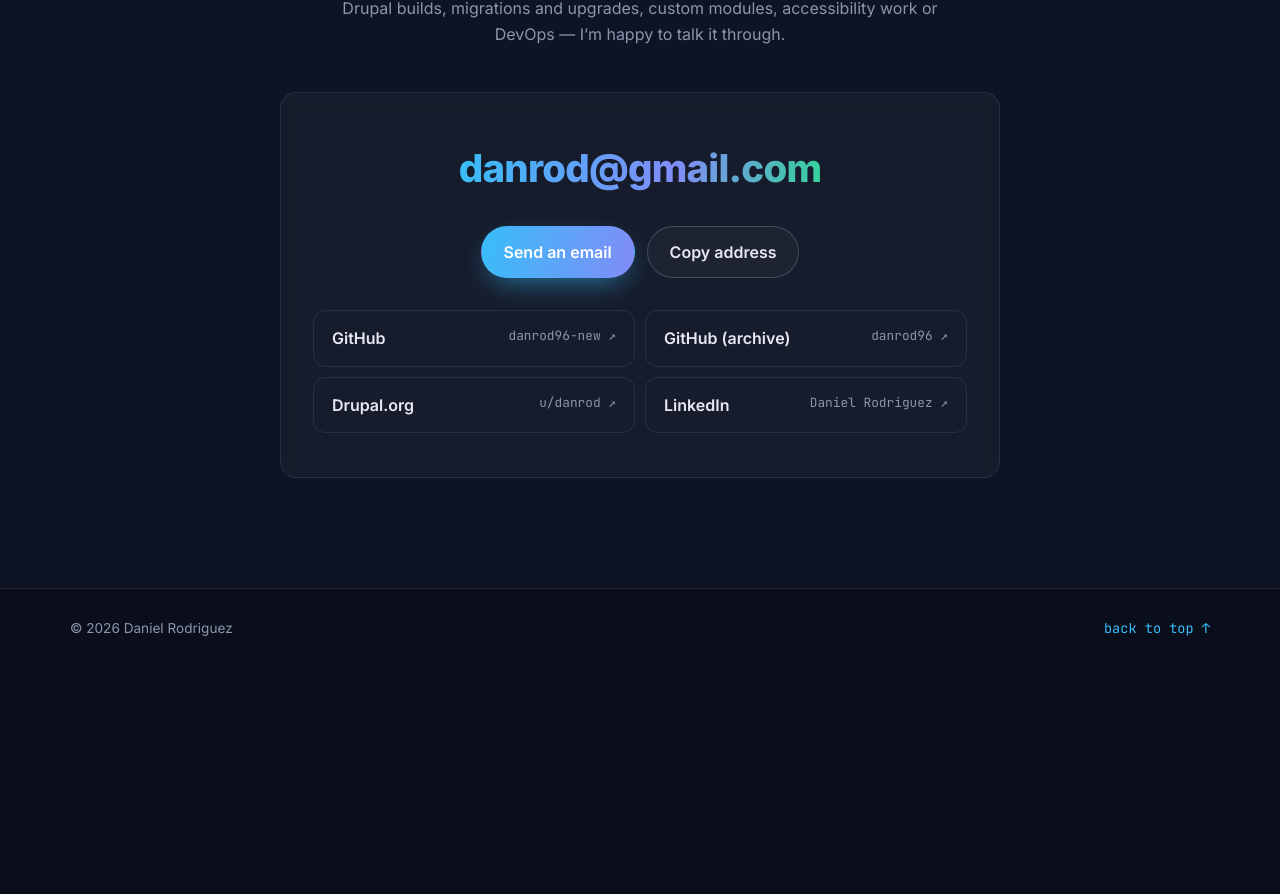
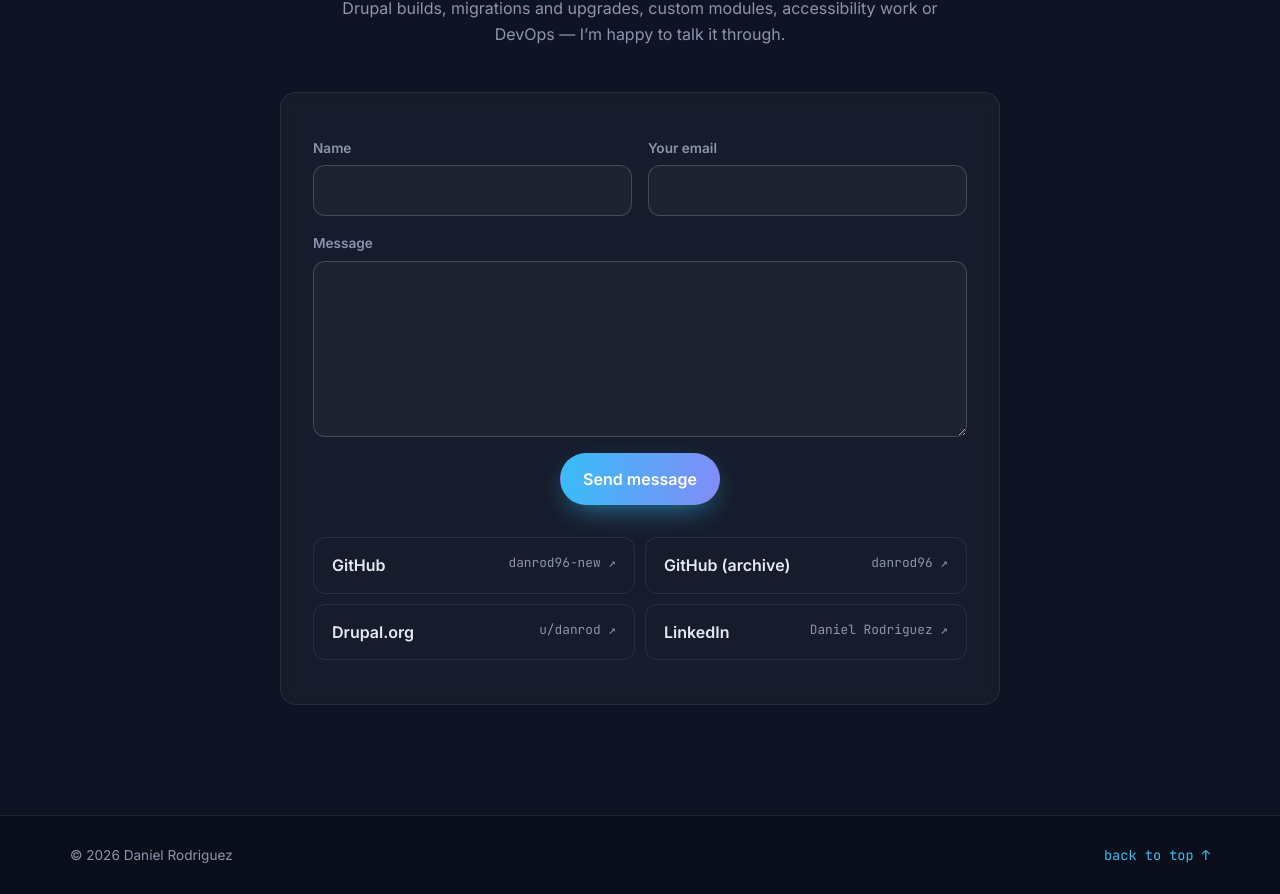
Before and after one commit to danrod96-new/danrod-portfolio-page, a React (Vite) app: page / in a window 1280 px wide. Shown: the part 10930-11824 px from the top of the page. Before the commit the page ends 11598 px from the top, so only its background shows below. Built offline with nearby package versions, Linux system fonts and the light colour scheme.

Commit message:
Added contact form instead of displaying the email to the public

```diff
--- a/src/components/Contact.jsx
+++ b/src/components/Contact.jsx
@@ -1,19 +1,42 @@
 import { useState } from 'react'
-import { profile } from '../data.js'
+import { contactForm, profile } from '../data.js'
 import Reveal from './Reveal.jsx'
 import { useLang } from '../lang.js'
 
+const empty = { name: '', email: '', message: '' }
+
 export default function Contact() {
   const { t } = useLang()
-  const [copied, setCopied] = useState(false)
+  const [fields, setFields] = useState(empty)
+  const [status, setStatus] = useState('idle') // idle | sending | sent | error
 
-  async function copy() {
+  function update(e) {
+    setFields({ ...fields, [e.target.name]: e.target.value })
+  }
+
+  async function submit(e) {
+    e.preventDefault()
+    const form = e.currentTarget
+    setStatus('sending')
     try {
-      await navigator.clipboard.writeText(profile.email)
-      setCopied(true)
-      setTimeout(() => setCopied(false), 1800)
+      const res = await fetch(contactForm.endpoint, {
+        method: 'POST',
+        headers: { 'Content-Type': 'application/json', Accept: 'application/json' },
+        body: JSON.stringify({
+          access_key: contactForm.accessKey,
+          subject: t.contact.subject(fields.name),
+          from_name: 'danrod.ca',
+          ...fields,
+          // Hidden honeypot: people never tick it, bots that fill every field do.
+          botcheck: form.botcheck.checked,
+        }),
+      })
+      const data = await res.json()
+      if (!data.success) throw new Error(data.message)
+      setStatus('sent')
+      setFields(empty)
     } catch {
-      window.location.href = `mailto:${profile.email}`
+      setStatus('error')
     }
   }
 
@@ -32,13 +55,35 @@ export default function Contact() {
           <p className="section__sub">{t.contact.sub}</p>
         </Reveal>
         <Reveal className="contact__card card">
-          <a className="contact__email gradient-text" href={`mailto:${profile.email}`}>
-            {profile.email}
-          </a>
-          <div className="contact__actions">
-            <a className="btn btn--primary" href={`mailto:${profile.email}`}>{t.contact.send}</a>
-            <button className="btn btn--ghost" onClick={copy}>{copied ? t.contact.copied : t.contact.copy}</button>
-          </div>
+          {status === 'sent' ? (
+            <div className="contact__done" role="status">
+              <p className="contact__done-title gradient-text">{t.contact.sentTitle}</p>
+              <p className="muted">{t.contact.sentBody}</p>
+              <button className="btn btn--ghost" onClick={() => setStatus('idle')}>{t.contact.another}</button>
+            </div>
+          ) : (
+            <form className="contact__form" onSubmit={submit}>
+              <div className="contact__row">
+                <label>
+                  <span>{t.contact.name}</span>
+                  <input name="name" autoComplete="name" required maxLength={100} value={fields.name} onChange={update} />
+                </label>
+                <label>
+                  <span>{t.contact.email}</span>
+                  <input name="email" type="email" autoComplete="email" required maxLength={200} value={fields.email} onChange={update} />
+                </label>
+              </div>
+              <label>
+                <span>{t.contact.message}</span>
+                <textarea name="message" rows={6} required maxLength={5000} value={fields.message} onChange={update} />
+              </label>
+              <input type="checkbox" name="botcheck" className="contact__trap" tabIndex={-1} autoComplete="off" aria-hidden="true" />
+              {status === 'error' && <p className="contact__error" role="alert">{t.contact.error}</p>}
+              <button className="btn btn--primary" type="submit" disabled={status === 'sending'}>
+                {status === 'sending' ? t.contact.sending : t.contact.send}
+              </button>
+            </form>
+          )}
           <ul className="contact__links">
             {links.map((l) => (
               <li key={l.href}>
--- a/src/components/Terminal.jsx
+++ b/src/components/Terminal.jsx
@@ -12,7 +12,7 @@ function buildCommands(t, p) {
     modules: () =>
       projects.filter((pr) => pr.category === 'contrib').map((pr) => `${p(pr.title).padEnd(32)} ${p(pr.role).padEnd(12)} ${p(pr.metric)}`),
     skills: () => skills.map((g) => `${p(g.group)}: ${g.items.join(', ')}`),
-    contact: () => [`email:    ${profile.email}`, `github:   ${profile.links.github}`, `drupal:   ${profile.links.drupal}`, `linkedin: ${profile.links.linkedin}`],
+    contact: () => [`${t.terminal.form.padEnd(10)}${t.terminal.formHint}`, `github:   ${profile.links.github}`, `drupal:   ${profile.links.drupal}`, `linkedin: ${profile.links.linkedin}`],
     'uname -a': () => [t.terminal.uname],
     ls: () => ['about  experience  work  skills  contact'],
     sudo: () => [t.terminal.sudo],
--- a/src/data.js
+++ b/src/data.js
@@ -22,13 +22,19 @@ export const profile = {
     en: 'Currently mastering ReactJS and learning Golang.',
     es: 'Actualmente perfeccionando ReactJS y aprendiendo Golang.',
   },
-  email: 'danrod@gmail.com',
   links: {
     github: 'https://github.com/danrod96-new',
     githubOld: 'https://github.com/danrod96',
     drupal: 'https://www.drupal.org/u/danrod',
     linkedin: 'https://www.linkedin.com/in/daniel-rodriguez-38951884/',
   },
+}
+
+// Contact form messages go through Web3Forms (https://web3forms.com), which emails them on.
+// The access key is meant to be public: it can only send to the inbox it was created for.
+export const contactForm = {
+  endpoint: 'https://api.web3forms.com/submit',
+  accessKey: '3969a1b9-52b1-4186-9fbd-2f9b1f46195e',
 }
 
 export const stats = [
--- a/src/index.css
+++ b/src/index.css
@@ -1156,18 +1156,82 @@ h3 {
   margin: 0 auto;
   padding: 44px 32px;
 }
-.contact__email {
-  font-size: clamp(1.4rem, 4.5vw, 2.4rem);
+.contact__form {
+  display: grid;
+  gap: 16px;
+  margin-bottom: 32px;
+  text-align: left;
+}
+.contact__row {
+  display: grid;
+  grid-template-columns: 1fr 1fr;
+  gap: 16px;
+}
+.contact__form label {
+  display: grid;
+  gap: 6px;
+  font-size: 0.85rem;
+  font-weight: 600;
+  color: var(--muted);
+}
+.contact__form input,
+.contact__form textarea {
+  width: 100%;
+  padding: 12px 16px;
+  border-radius: 12px;
+  border: 1px solid var(--border-strong);
+  background: var(--surface);
+  color: var(--text);
+  font: inherit;
+  font-size: 0.95rem;
+  font-weight: 400;
+}
+.contact__form textarea {
+  resize: vertical;
+  min-height: 140px;
+}
+.contact__form input:focus,
+.contact__form textarea:focus {
+  outline: none;
+  border-color: var(--accent);
+  box-shadow: 0 0 0 4px rgba(var(--accent-rgb), 0.15);
+}
+.contact__form .btn {
+  justify-self: center;
+  cursor: pointer;
+}
+.contact__form .btn:disabled {
+  opacity: 0.6;
+  cursor: progress;
+  transform: none;
+}
+.contact__trap {
+  position: absolute;
+  left: -9999px;
+}
+.contact__error {
+  margin: 0;
+  padding: 10px 14px;
+  border-radius: 10px;
+  border: 1px solid rgba(239, 68, 68, 0.4);
+  background: rgba(239, 68, 68, 0.08);
+  color: var(--text);
+  font-size: 0.9rem;
+}
+.contact__done {
+  display: grid;
+  justify-items: center;
+  gap: 4px;
+  margin-bottom: 32px;
+}
+.contact__done-title {
+  margin: 0;
+  font-size: clamp(1.2rem, 3.5vw, 1.6rem);
   font-weight: 800;
-  letter-spacing: -0.02em;
-  word-break: break-all;
 }
-.contact__actions {
-  display: flex;
-  justify-content: center;
-  flex-wrap: wrap;
-  gap: 12px;
-  margin: 26px 0 32px;
+.contact__done .btn {
+  margin-top: 16px;
+  cursor: pointer;
 }
 .contact__links {
   list-style: none;
@@ -1276,6 +1340,7 @@ h3 {
     padding-block: 80px;
   }
   .about__meta,
+  .contact__row,
   .contact__links {
     grid-template-columns: 1fr;
   }
--- a/src/strings.js
+++ b/src/strings.js
@@ -78,13 +78,22 @@ const en = {
     sudo: 'Nice try. This incident will be reported. 🙂',
     rm: 'Permission denied. (I’ve done Linux too long to fall for that.)',
     notFound: (cmd) => `command not found: ${cmd}. Try \`help\`.`,
+    form: 'email:',
+    formHint: 'use the contact form below ↓',
   },
   contact: {
     title: 'Let’s build something',
     sub: 'Drupal builds, migrations and upgrades, custom modules, accessibility work or DevOps — I’m happy to talk it through.',
-    send: 'Send an email',
-    copy: 'Copy address',
-    copied: 'Copied ✓',
+    name: 'Name',
+    email: 'Your email',
+    message: 'Message',
+    send: 'Send message',
+    sending: 'Sending…',
+    sentTitle: 'Thanks, your message is on its way.',
+    sentBody: 'I’ll reply to the email address you gave as soon as I can.',
+    another: 'Send another message',
+    error: 'Sorry, your message couldn’t be sent. Please try again in a moment, or reach me on LinkedIn.',
+    subject: (name) => `New message from ${name} via danrod.ca`,
     archive: 'GitHub (archive)',
   },
   footer: { top: 'back to top ↑' },
@@ -169,13 +178,23 @@ const es = {
     sudo: 'Buen intento. Este incidente será reportado. 🙂',
     rm: 'Permiso denegado. (Llevo demasiado tiempo en Linux para caer en eso).',
     notFound: (cmd) => `comando no encontrado: ${cmd}. Prueba \`help\`.`,
+    form: 'correo:',
+    formHint: 'usa el formulario de contacto más abajo ↓',
   },
   contact: {
     title: 'Construyamos algo juntos',
     sub: 'Desarrollo en Drupal, migraciones y actualizaciones, módulos personalizados, accesibilidad o DevOps: con gusto lo conversamos.',
-    send: 'Enviar un correo',
-    copy: 'Copiar dirección',
-    copied: 'Copiado ✓',
+    name: 'Nombre',
+    email: 'Tu correo',
+    message: 'Mensaje',
+    send: 'Enviar mensaje',
+    sending: 'Enviando…',
+    sentTitle: 'Gracias, tu mensaje ya va en camino.',
+    sentBody: 'Te responderé al correo que indicaste lo antes posible.',
+    another: 'Enviar otro mensaje',
+    error: 'Lo siento, no se pudo enviar tu mensaje. Inténtalo de nuevo en un momento o escríbeme por LinkedIn.',
+    // The subject is for Daniel's inbox, so it stays in English.
+    subject: (name) => `New message from ${name} via danrod.ca`,
     archive: 'GitHub (archivo)',
   },
   footer: { top: 'volver arriba ↑' },
```
Also changed, not shown: 1 other file (tests, documents, lock files or other folders).
